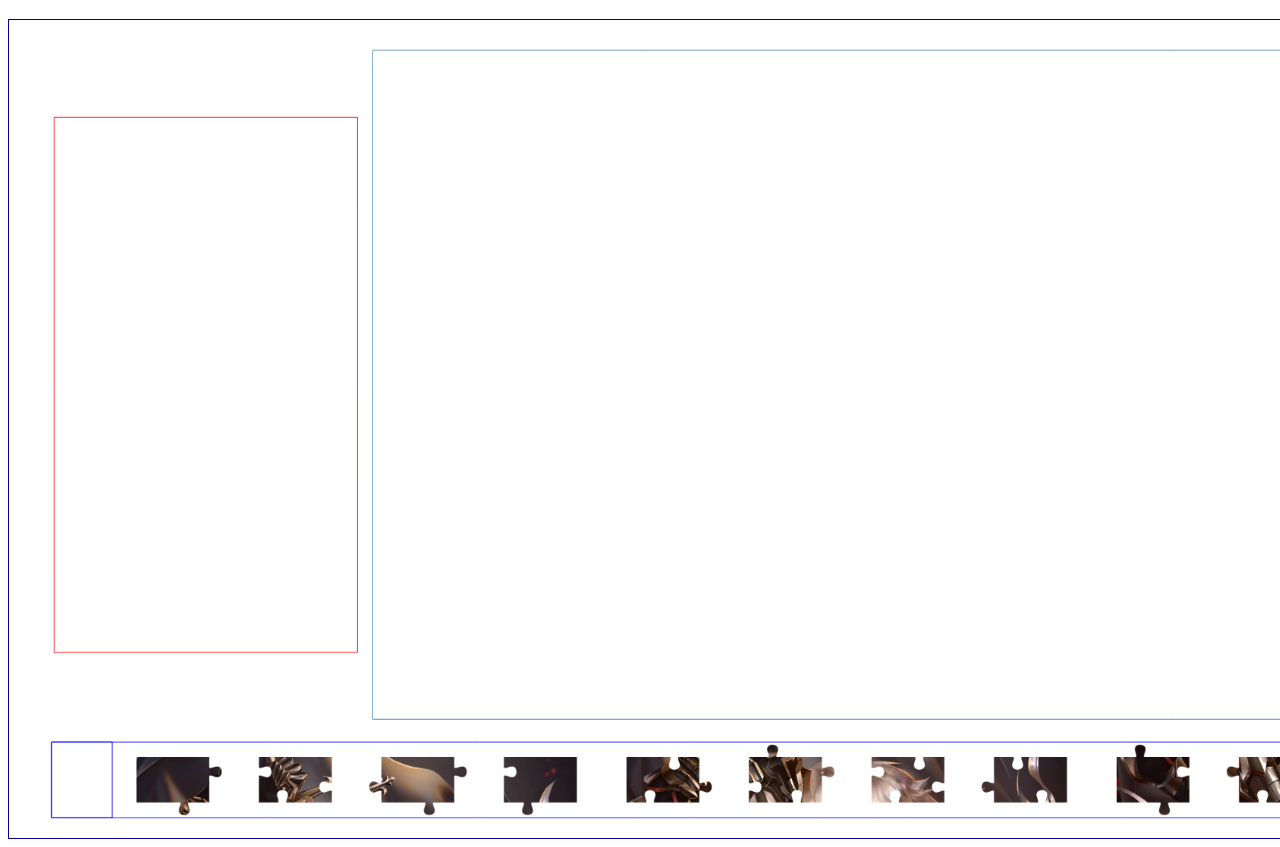
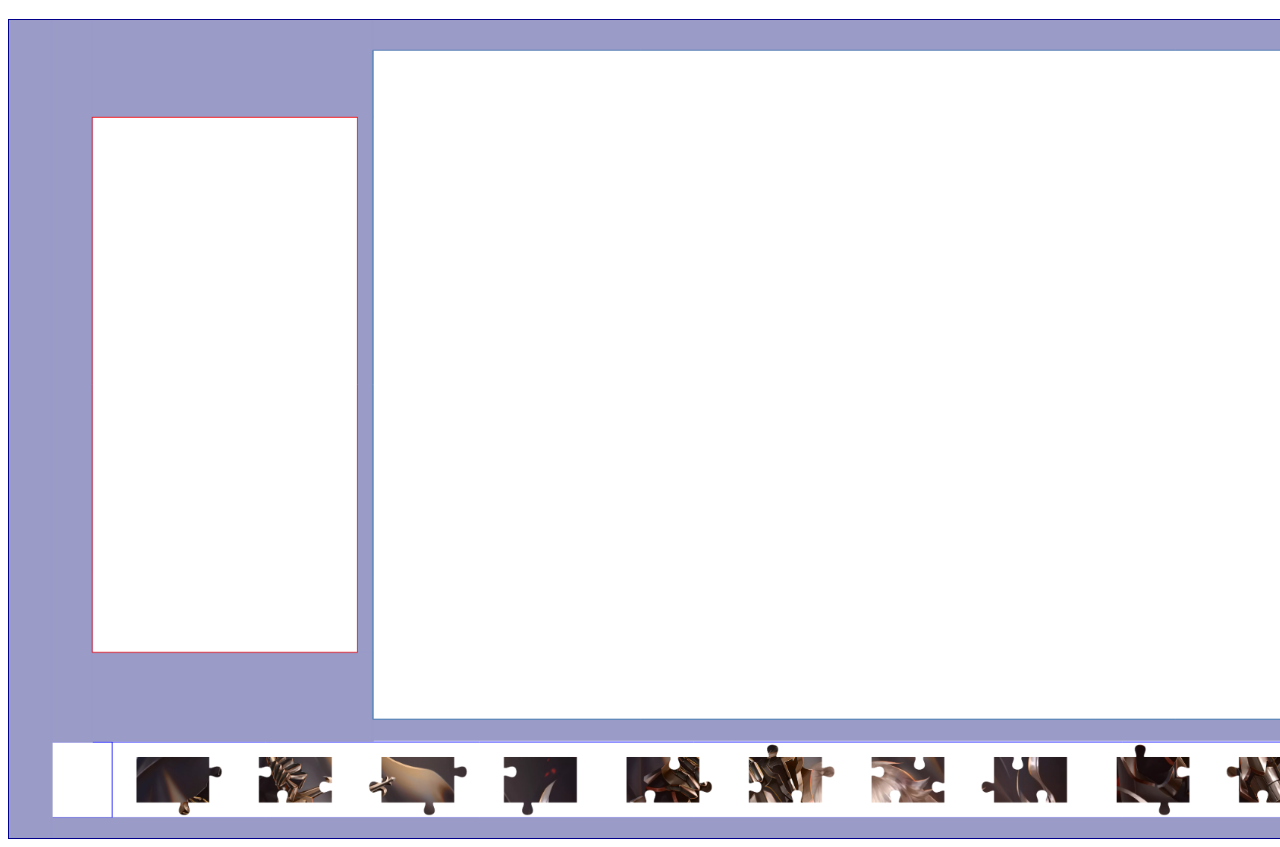
Before and after one commit to TVBlackman1/PuzzleCanvas, a plain HTML site: page index.html in a window 1280 px wide. Shown: the part 61-908 px from the top of the page. Drawn offline with Linux system fonts and the light colour scheme.

Commit message:
1.7
Добавлена непрозрачность всей части канваса, кроме полей для перемещения пазлов, переделаны функции для работы над ооп, которые не были переделаны ранее

```diff
--- a/index.html
+++ b/index.html
@@ -7,7 +7,10 @@
 
   <script type="text/javascript" src="js/lib/jQuery_3_4_1.js"></script>
   <script type="text/javascript" src="js/vars.js"></script>
+
   <script type="text/javascript" src="js/classes/base/Component.js"></script>
+
+  <script type="text/javascript" src="js/classes/BlankField.js"></script>
   <script type="text/javascript" src="js/classes/Field.js"></script>
   <script type="text/javascript" src="js/classes/Canvas.js"></script>
   <script type="text/javascript" src="js/classes/Panel.js"></script>
@@ -17,6 +20,7 @@
   <script type="text/javascript" src="js/classes/FragmentGroup.js"></script>
   <script type="text/javascript" src="js/classes/Fragment.js"></script>
   <script type="text/javascript" src="js/classes/FragmentList.js"></script>
+
   <script type="text/javascript" src="js/script.js"></script>
 
 
--- /dev/null
+++ b/js/classes/BlankField.js
@@ -0,0 +1,19 @@
+class BlankField extends Component{
+  constructor(x, y, width, height) {
+    super();
+    this.firstX = x;
+    this.firstY = y;
+    this.width = width;
+    this.height = height;
+    this.borderColor = "rgba(155,155,200)";
+    this.fillColor = "rgba(155,155,200)";
+    // "rgba(155,155,200,0.7)";
+
+  }
+
+  draw(context) {
+    super.draw(context);
+    context.fillStyle = this.fillColor;
+    context.fill();
+  }
+}
--- a/js/classes/Canvas.js
+++ b/js/classes/Canvas.js
@@ -11,7 +11,10 @@
      this.right_menu = null;
      this.field = null;
 
-     this.fr_zones = [this.left_menu, this.right_menu];
+     this.fr_zones = [];
+     this.fr_zones.length = 4;
+
+     this.blank_zones = [];
 
    }
 
@@ -23,22 +26,61 @@
 
      this.fr_zones[0] = this.left_menu;
      this.fr_zones[1] = this.right_menu;
-
-
+     this.fr_zones[2] = this.field;
+     this.fr_zones[3] = this.panel;
    }
 
-   initField() {
-     this.field = new Field();
+   sortZonesByFirstX() {
+     this.fr_zones.sort((a, b) => (a.firstX > b.firstX) ? 1 : ((b.firstX > a.firstX) ? -1 : 0));
+     console.log(this.fr_zones);
    }
 
-   initPanel() {
-     this.panel = new Panel(countImages, this);
+   getBlankZones(start, top, bottom, type = null) {
+     console.log("Args:", start, top, bottom)
+
+     // переписать потом на бинарный поиск
+     var ind = -1;
+     var last = -1;
+     for (var i = 0; i < this.fr_zones.length; i++) {
+       if (
+         top < this.fr_zones[i].firstY && this.fr_zones[i].firstY < bottom ||
+         top < this.fr_zones[i].lastY && this.fr_zones[i].lastY < bottom ||
+         this.fr_zones[i].firstY < top && top < this.fr_zones[i].lastY ||
+         this.fr_zones[i].firstY < bottom && bottom < this.fr_zones[i].lastY
+       ) {
+         if (this.fr_zones[i].firstX > start) {
+           ind = i;
+           last = this.fr_zones[ind].firstX;
+           break;
+         }
+       }
+     }
+     if (ind == -1) { // дойти до края карты, если нет элемента
+       last = this.canvas.width;
+     }
+     if ( bottom > top) {
+       // создать новый пустой прямоугольник
+       this.blank_zones.push(new BlankField(
+         start - 1, top - 1,
+         last - start + 2, bottom - top + 2));
+     }
+
+     if (ind != -1) { // продолжить, если ещё есть элемент справа
+       this.getBlankZones(this.fr_zones[ind].firstX + 1, top, this.fr_zones[ind].firstY - 1); // верх
+       this.getBlankZones(this.fr_zones[ind].lastX + 1, this.fr_zones[ind].firstY, this.fr_zones[ind].lastY); // бок
+       this.getBlankZones(this.fr_zones[ind].firstX + 1, this.fr_zones[ind].lastY + 1, bottom - 1); // низ
+     }
    }
 
-   initMenu() {
-     this.left_menu = new Menu(-1, this);
-     this.right_menu = new Menu(1, this);
+   workBlankZones() {
+     this.sortZonesByFirstX();
+     // var zones = this.fr_zones;
+     // for (var i = 0; i < zones.length; i++) {
+     //   console.log(zones[i].firstY);
+     // }
+     this.getBlankZones(0, 0, this.canvas.height, true);
    }
+
 
    getCoords(x, y) {
      var bbox = this.canvas.getBoundingClientRect();
@@ -49,16 +91,8 @@
    }
 
    isInZones(x, y) {
-     // переписать на функцию класса для field
-     if (
-       x >= canvas.field.firstX && x <= canvas.field.lastX &&
-       y >= canvas.field.firstY && y <= canvas.field.lastY
-     ) {
-       return true;
-     }
      var zones = this.fr_zones;
      for (var i = 0; i < zones.length; i++) {
-       console.log(zones[i]);
        if (zones[i].isHadPoint(x, y)) {
          return true;
        }
@@ -67,9 +101,20 @@
    }
 
    draw(context) {
+     // var zones = this.fr_zones;
+     // for (var i = 0; i < zones.length; i++) {
+     //   zones[i].draw(context)
+     // }
      this.left_menu.draw(context);
-     this.right_menu.draw(context)
-     this.panel.draw(context);
+     this.right_menu.draw(context);
      this.field.draw(context);
+
+   }
+
+   drawBlank(context) {
+     var zones = this.blank_zones;
+     for (var i = 0; i < zones.length; i++) {
+       zones[i].draw(context)
+     }
    }
  }
--- a/js/classes/Menu.js
+++ b/js/classes/Menu.js
@@ -18,7 +18,7 @@ class Menu extends Component {
     this.firstY = canvas.field.firstY + canvas.field.height * .1;
     this.lastY = canvas.field.firstY + canvas.field.height * .9;
 
-    this.width = 400;
+    this.width = 350;
     if (this.type == 1) {
       this.firstX = this.center + (canvas.field.width / 2) + 20;
       this.lastX = this.firstX + this.width;
--- a/js/script.js
+++ b/js/script.js
@@ -7,13 +7,15 @@ function drawAll(canvas, context) {
     canvas.canvas.height
   );
 
-  canvas.draw(context); // нарисовать всё кроме фрагментов
+  canvas.panel.draw(context); // нарисовать всё кроме фрагментов
 
   var lastSeenObject = ListObjectHelper.firstVisualObject;
   do {
     lastSeenObject.value.draw(context);
     lastSeenObject = lastSeenObject.next;
   } while (lastSeenObject != null)
+  canvas.drawBlank(context);
+  canvas.draw(context);
 }
 
 function initializeFragmentList(arr) {
@@ -57,6 +59,8 @@ function initializeSizes(fragment, img) {
 
   canvas.left_menu.init();
   canvas.right_menu.init();
+
+  canvas.workBlankZones();
 }
 
 window.onload = function() {
@@ -88,6 +92,8 @@ window.onload = function() {
   };
 
   canvas.canvas.onmousedown = function(e) {
+    var loc = canvas.getCoords(e.clientX, e.clientY);
+    console.log(loc.x, loc.y);
     shouldConnect = true;
     var loc = canvas.getCoords(e.clientX, e.clientY);
     if (canvas.panel.onmousedown(loc)) {
@@ -178,9 +184,13 @@ window.onload = function() {
       }
 
       if (event.keyCode == 50) {
-        console.log(ListObjectHelper.firstVisualObject);
-        console.log(ListObjectHelper.lastVisualObject);
+        console.log(canvas.blank_zones);
       }
+
+      // if (event.keyCode == 51) {
+      //   var loc = canvas.getCoords(e.clientX, e.clientY);
+      //   console.log(loc.x, loc.y);
+      // }
     }
   }, false);
 
```
